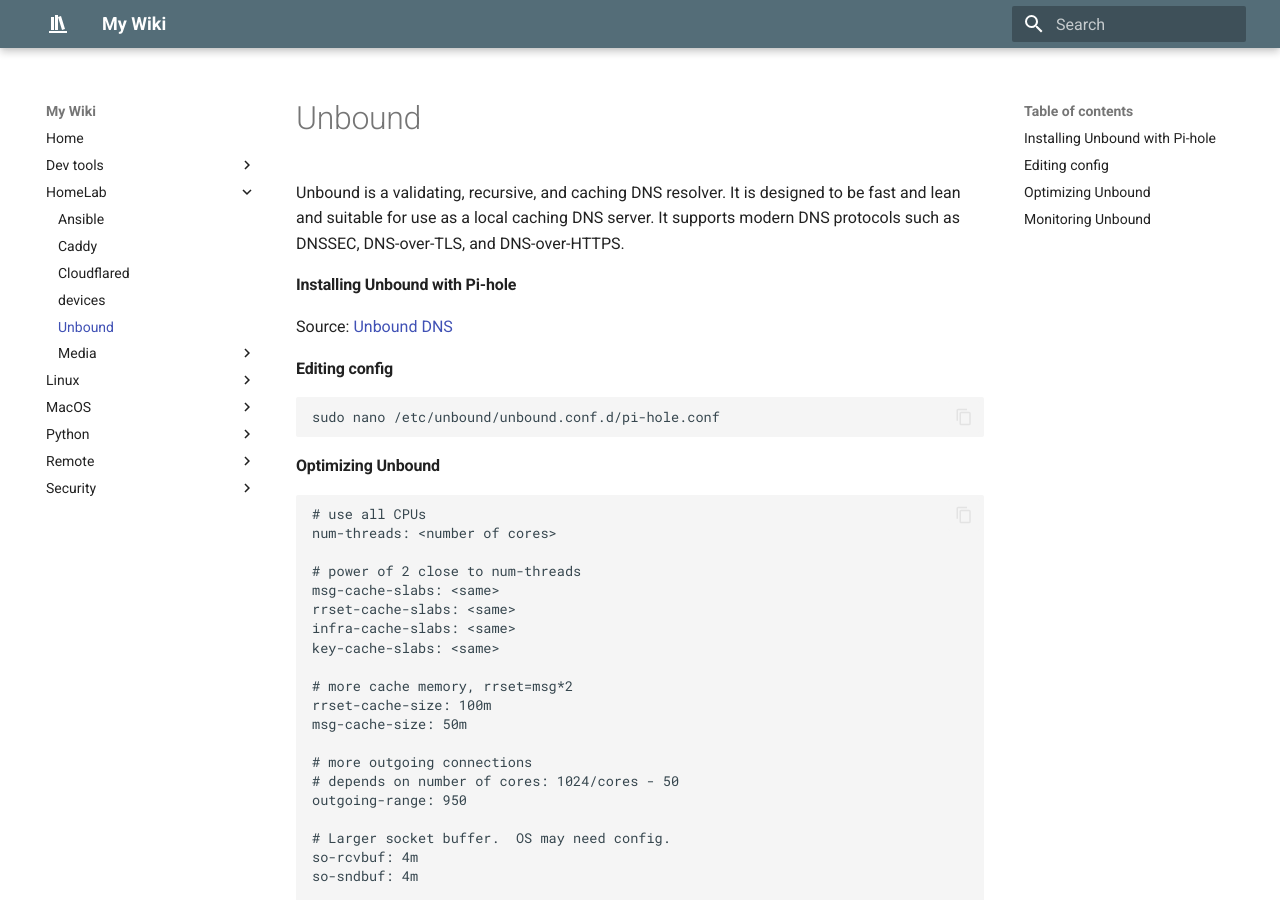
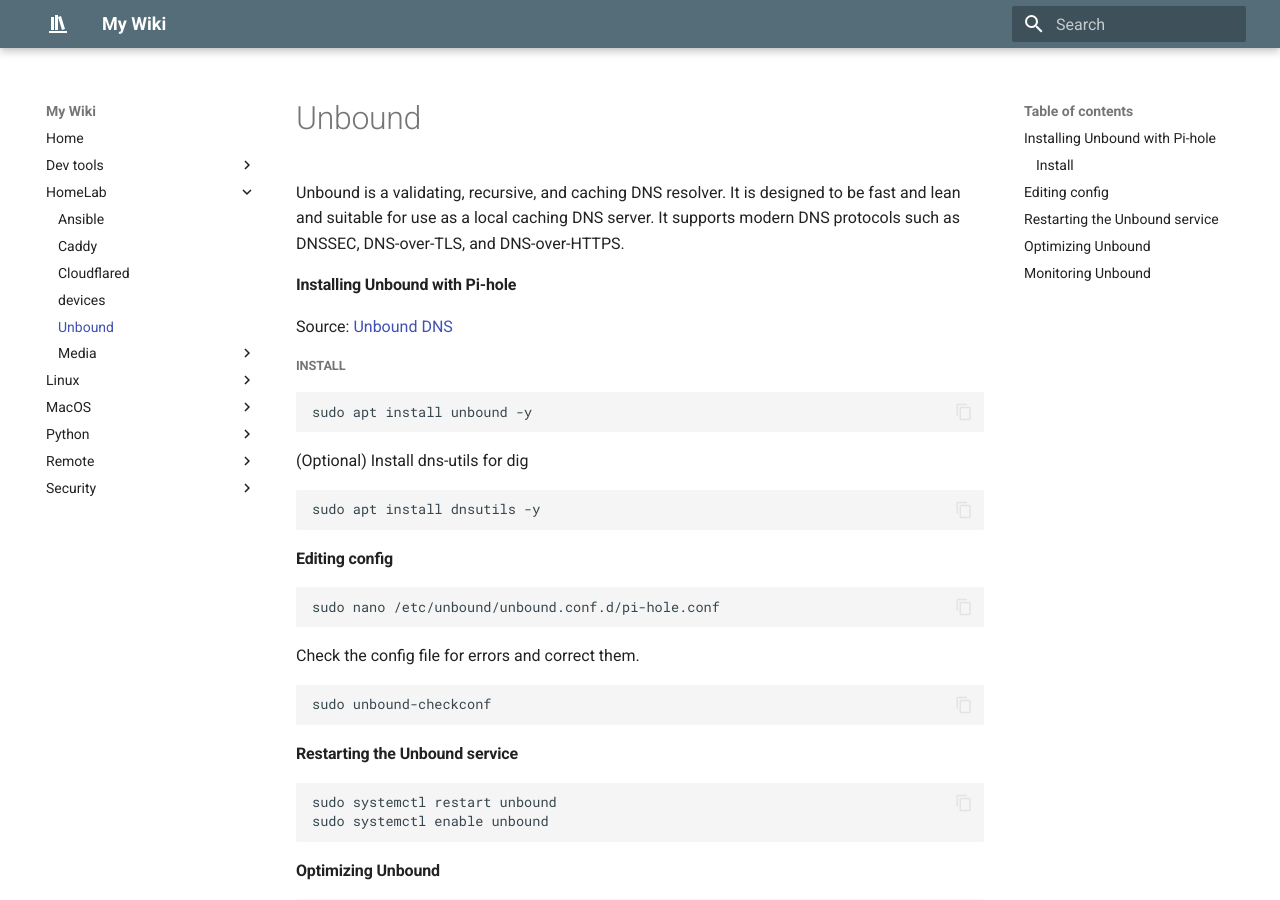
Before and after one commit to michmcc/miki, an MkDocs documentation site: the page built from docs/HomeLab/unbound.md, in a window 1280 px wide and 900 px high. Built offline with MkDocs 1.6.1 and Material for MkDocs 9.7.7, drawn with Linux system fonts in a browser that asks for light colours.

Commit message:
unbound and network doc updates

````diff
--- a/docs/HomeLab/unbound.md
+++ b/docs/HomeLab/unbound.md
@@ -8,11 +8,36 @@ Unbound is a validating, recursive, and caching DNS resolver. It is designed to
 
 Source: [Unbound DNS](https://docs.pi-hole.net/guides/dns/unbound/)
 
+#### Install
+
+```bash
+sudo apt install unbound -y
+```
+
+(Optional) Install dns-utils for dig
+
+```bash
+sudo apt install dnsutils -y
+```
+
 ### Editing config
 
 
 ```bash
 sudo nano /etc/unbound/unbound.conf.d/pi-hole.conf
+```
+
+Check the config file for errors and correct them.
+
+```bash
+sudo unbound-checkconf
+```
+
+### Restarting the Unbound service
+
+```bash
+sudo systemctl restart unbound
+sudo systemctl enable unbound
 ```
 
 ### Optimizing Unbound
````
Also changed, not shown: docs/Linux/network.md (+102 -0 lines).
